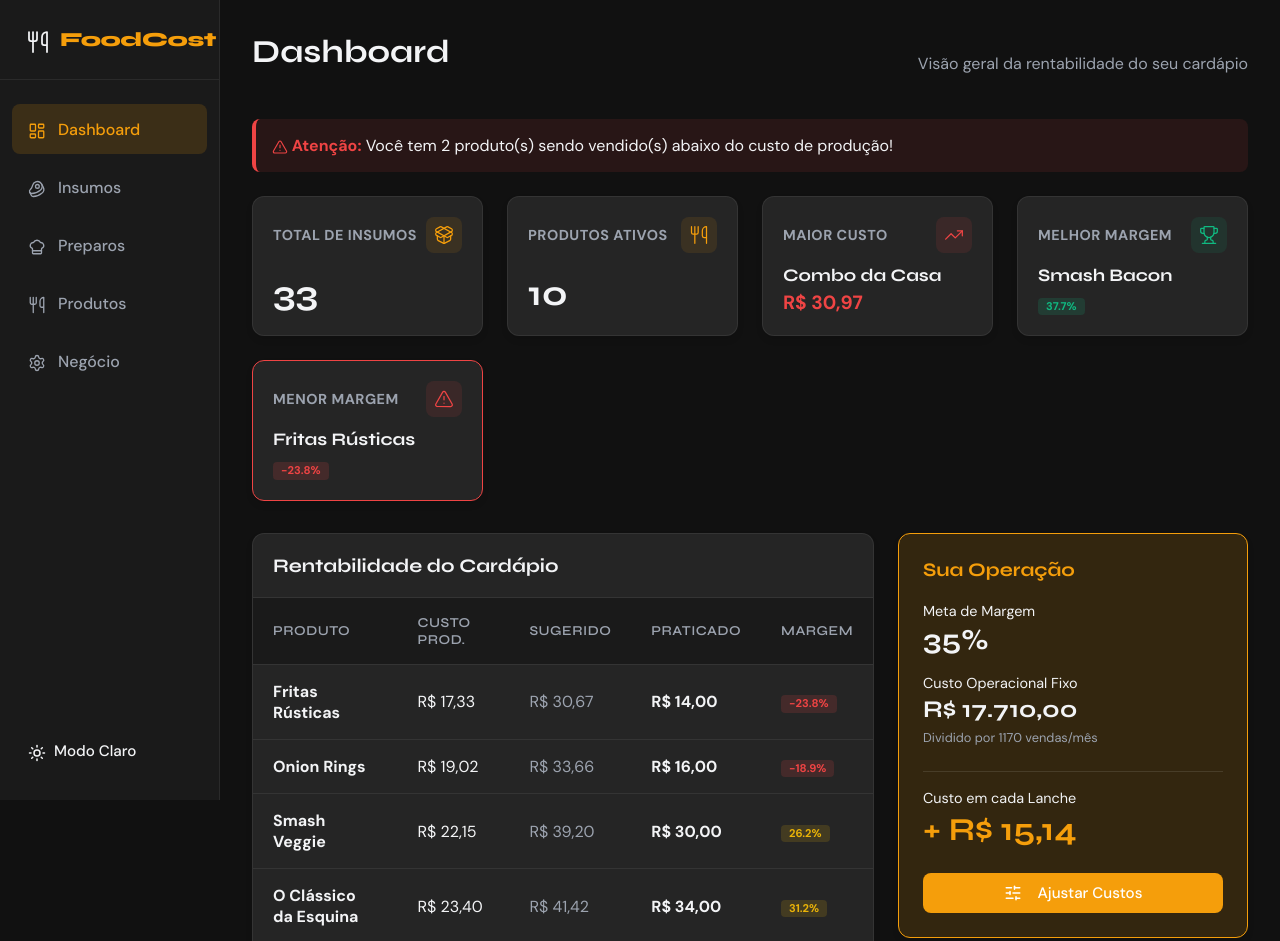
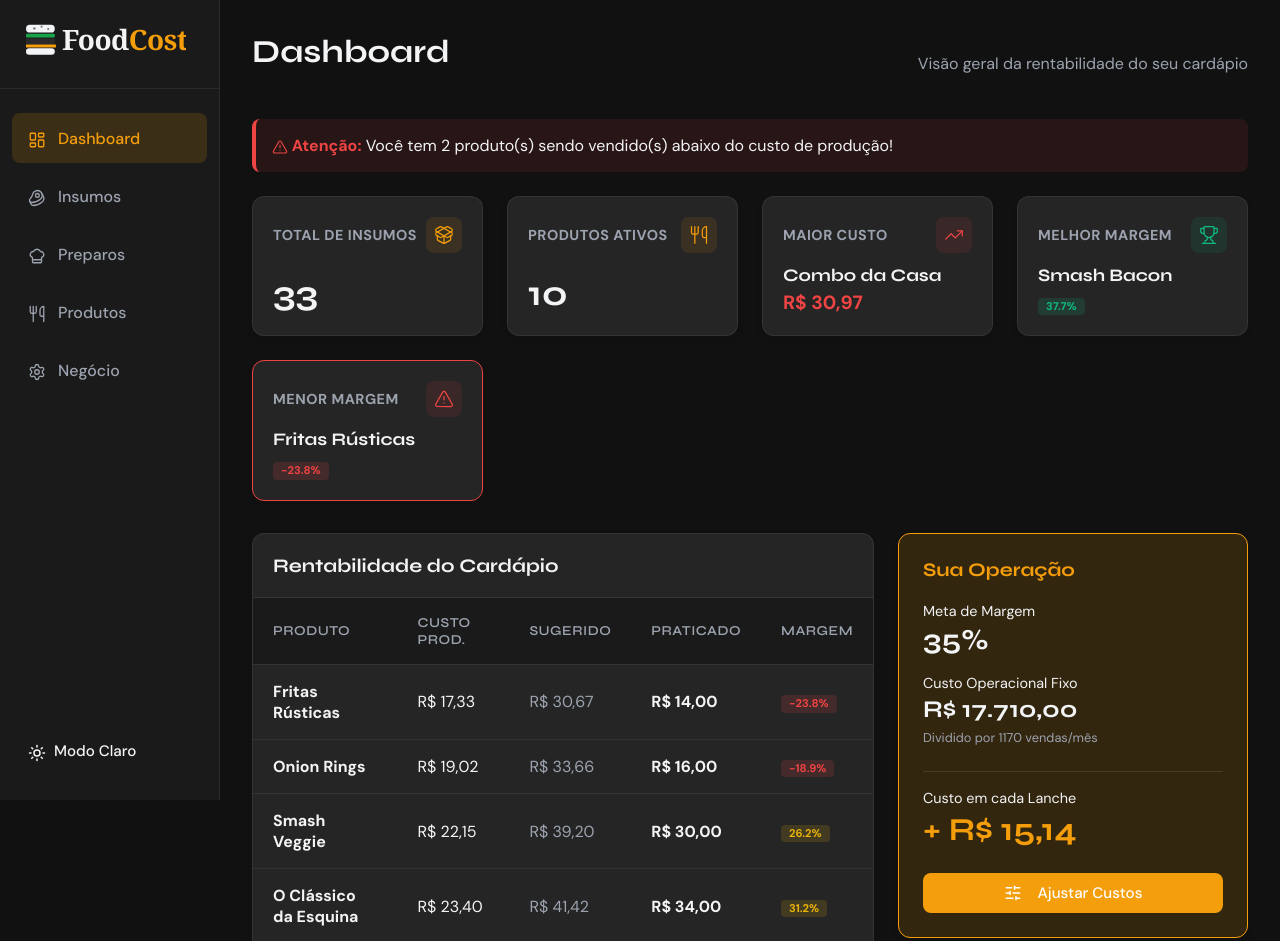
Before and after one commit to Kennyson017/FoodCost-PDFEST, a plain HTML site: page index.html in a window 1280 px wide. Shown: the top 941 px of the page. Drawn offline with nearby package versions, Linux system fonts and the light colour scheme.

Commit message:
feat: substitui icone do titulo por logo svg e ajusta espacamento

```diff
--- a/index.html
+++ b/index.html
@@ -27,8 +27,21 @@
     <aside class="sidebar">
         <div class="sidebar-header">
             <div class="logo">
-                <span class="logo-icon"><i data-lucide="utensils"></i></span>
-                <span class="logo-text">FoodCost</span>
+                <svg viewBox="0 0 160 40" width="160" height="40" fill="none" xmlns="http://www.w3.org/2000/svg">
+                    <!-- Burger Icon scaled and positioned -->
+                    <g transform="translate(0, -10) scale(0.6)">
+                        <rect x="0" y="18" width="48" height="13" rx="6.5" fill="var(--text-main)"/>
+                        <circle cx="14" cy="24" r="2" fill="var(--bg-card)" opacity="0.6"/>
+                        <circle cx="26" cy="21" r="1.8" fill="var(--bg-card)" opacity="0.6"/>
+                        <circle cx="37" cy="25" r="1.8" fill="var(--bg-card)" opacity="0.6"/>
+                        <rect x="0" y="33" width="48" height="6" rx="1.5" fill="#16a34a"/>
+                        <rect x="0" y="41" width="48" height="9" rx="2" fill="var(--bg-hover)"/>
+                        <rect x="-2" y="51" width="52" height="5" rx="1" fill="var(--primary)"/>
+                        <rect x="0" y="57" width="48" height="11" rx="5.5" fill="var(--text-main)"/>
+                    </g>
+                    <!-- Text aligned next to the icon -->
+                    <text x="36" y="26" font-family="Georgia, 'Times New Roman', serif" font-size="28px" font-weight="700" fill="var(--text-main)" letter-spacing="-0.5px">Food<tspan fill="var(--primary)">Cost</tspan></text>
+                </svg>
             </div>
         </div>
         <nav class="sidebar-nav">
```
